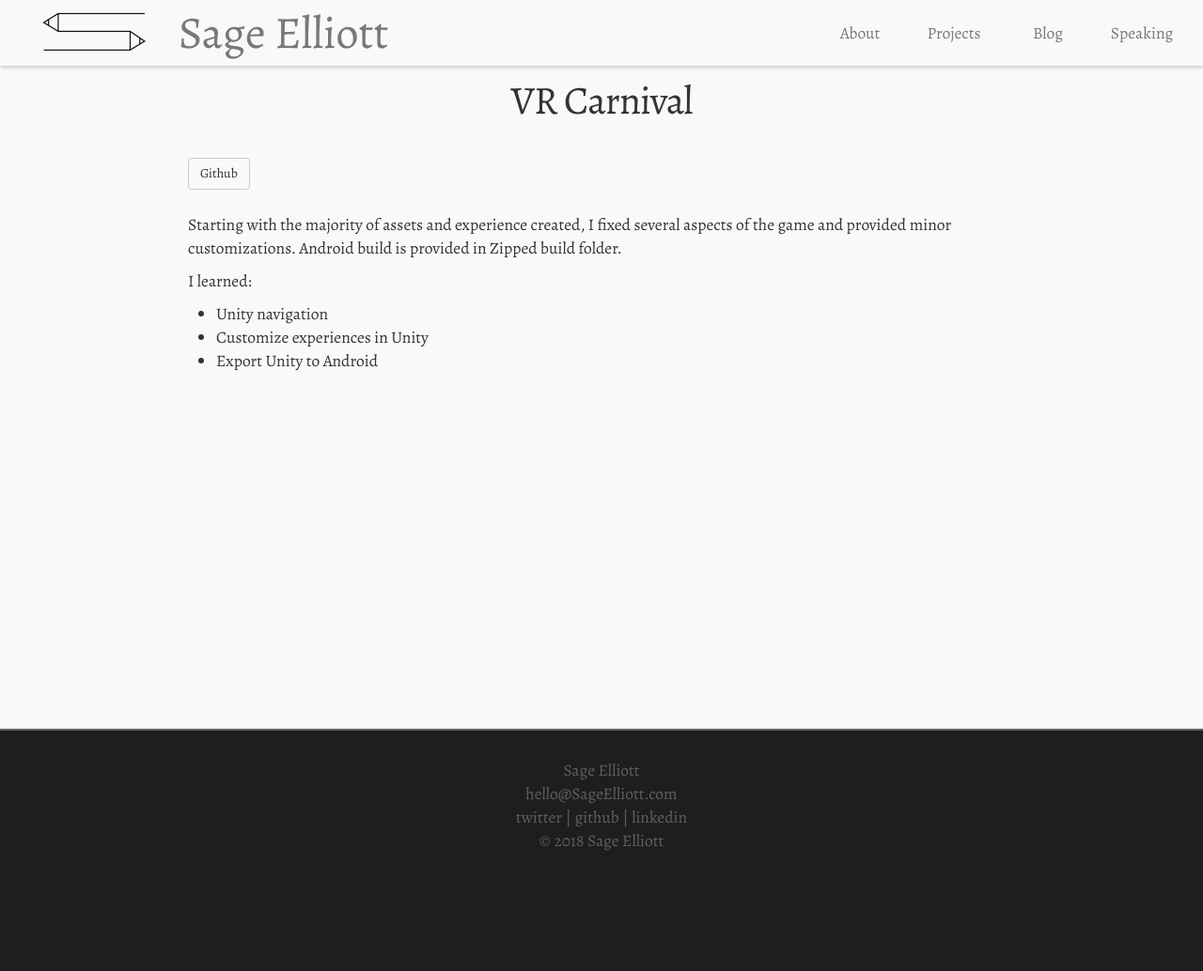
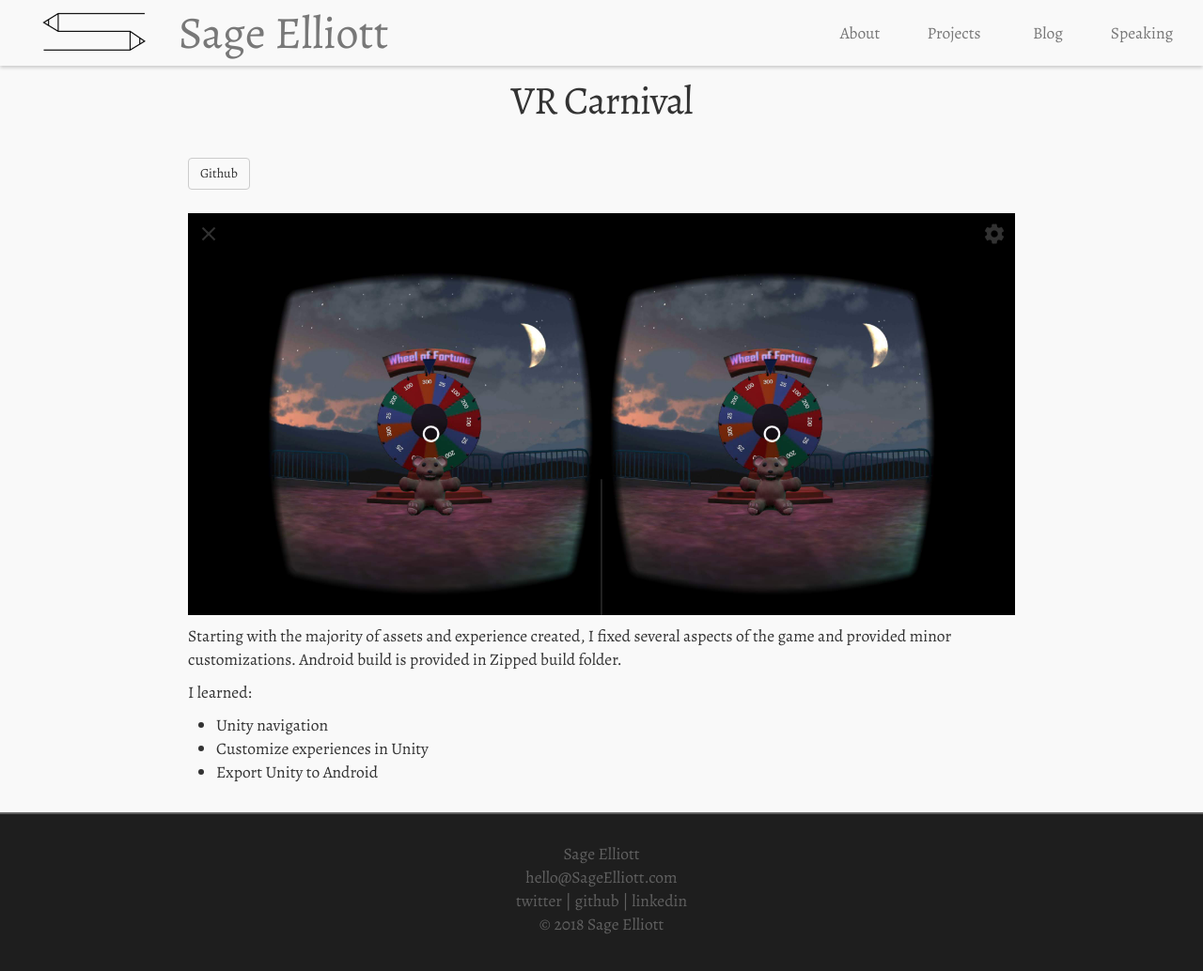
Before and after one commit to sagecodes/sage-blog, a Jekyll site: the page built from _posts/projects/2018-09-16-Project10.markdown, in a window 1280 px wide. Shown: the top 1034 px of the page at 94% size. Built offline with Jekyll 4.4.1, drawn with Linux system fonts in a browser that asks for light colours; nearby versions of some CDN libraries; some web fonts are replaced.

Commit message:
Add image to vr Carnival

```diff
--- a/_posts/projects/2018-09-16-Project10.markdown
+++ b/_posts/projects/2018-09-16-Project10.markdown
@@ -10,6 +10,10 @@ published: true
 github_url: https://github.com/sagecodes/vr-carnival
 ---
 
+
+![VR carnival](../img/Carnival.jpg)
+
+
 Starting with the majority of assets and experience created, I fixed several aspects of the game and provided minor customizations. Android build is provided in Zipped build folder.
 
 I learned:
```
Also changed, not shown: img/Carnival.jpg (added), 2 other files.
